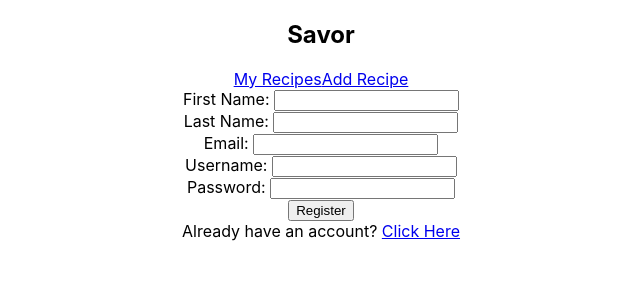
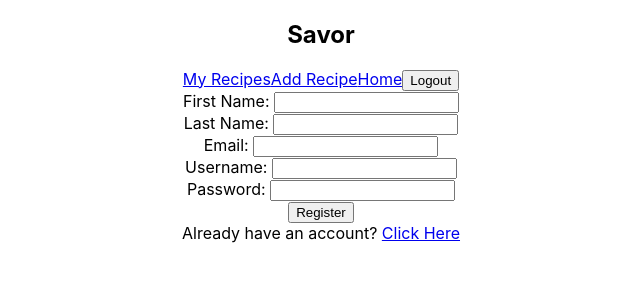
Before and after one commit to the-secret-family-recipe/frontend, a React (Create React App) app in the folder sfr/: page / in a window 1280 px wide. Shown: the top 300 px of the page, without its empty margins (319-959 px from the left). Built offline with nearby package versions, Linux system fonts and the light colour scheme.

Commit message:
added logout functionality

```diff
--- a/sfr/src/App.js
+++ b/sfr/src/App.js
@@ -13,6 +13,10 @@ import DeleteRecipe from './components/DeleteRecipe'
 
 function App() {
 
+  const logout = e => {
+    localStorage.clear();
+    window.location.href = '/login'
+  }
 
 
   return (
@@ -25,6 +29,8 @@ function App() {
         <NavLink exact to='/add-recipe'>
           Add Recipe
         </NavLink>
+        <a href='http://www.selahcreativeservices.com/savor.html'>Home</a>
+        <button onClick={(e) => logout(e)}>Logout</button>
 
 
       </nav>
```
